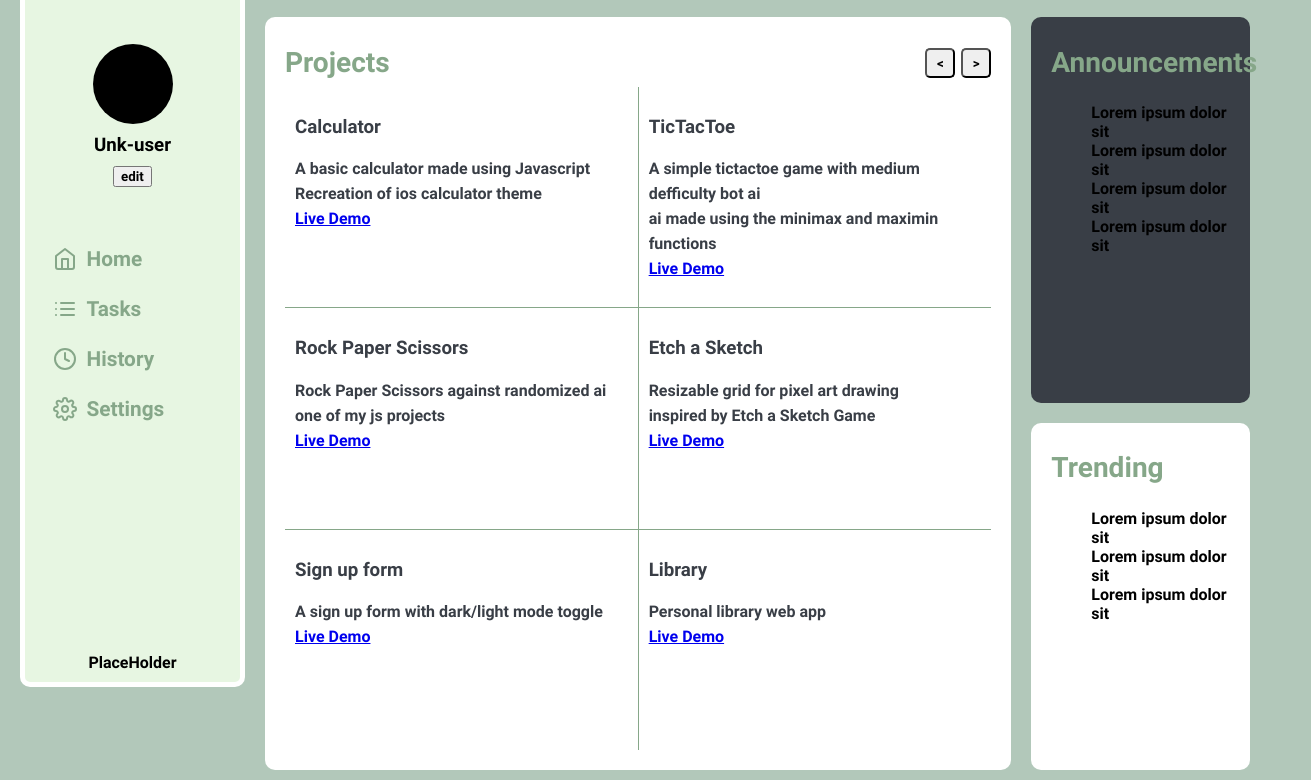
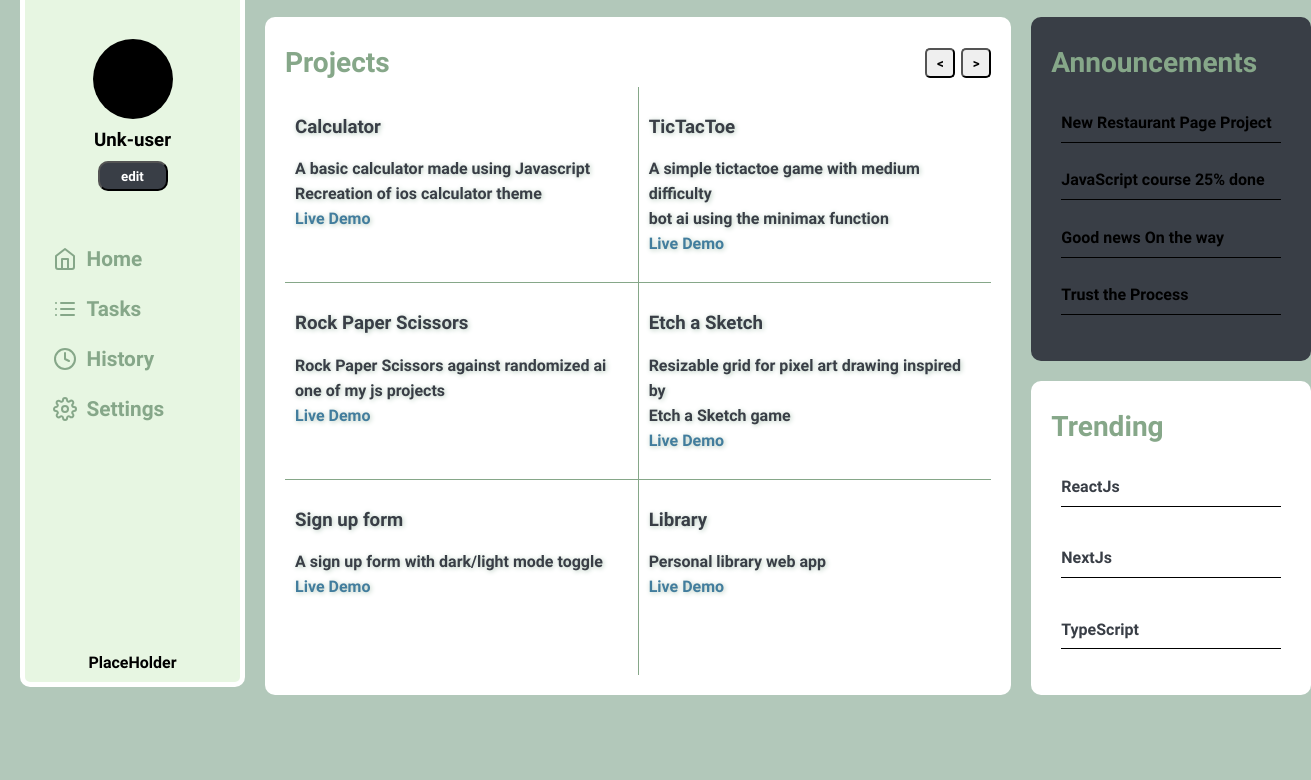
Before and after one commit to unk-user/admin-dashboard, a plain HTML site: page index.html in a window 1280 px wide. Shown: the part 93-873 px from the top of the page, 1311 px wide, since content can reach past the window. After the commit the page ends 800 px from the top, so only its background shows below. Drawn offline with Linux system fonts and the light colour scheme.

Commit message:
update css

```diff
--- a/index.html
+++ b/index.html
@@ -52,40 +52,40 @@
                     <h3>Calculator</h3>
                     <p>A basic calculator made using Javascript<br>
                         Recreation of ios calculator theme<br>
-                        <a href="https://unk-user.github.io/calculator/">Live Demo</a>
+                        <a href="https://unk-user.github.io/calculator/" class="projectLink">Live Demo</a>
                     </p>
                 </div>
                 <div id="card-2" class="project">
                     <h3>TicTacToe</h3>
-                    <p>A simple tictactoe game with medium defficulty bot ai<br>
-                    ai made using the minimax and maximin functions<br>
-                    <a href="https://unk-user.github.io/tictactoe/">Live Demo</a>
+                    <p>A simple tictactoe game with medium difficulty<br>
+                        bot ai using the minimax function<br>
+                    <a href="https://unk-user.github.io/tictactoe/" class="projectLink">Live Demo</a>
                     </p>
                 </div>
                 <div id="card-3" class="project">
                     <h3>Rock Paper Scissors</h3>
                     <p>Rock Paper Scissors against randomized ai<br>
                     one of my js projects<br>
-                    <a href="https://unk-user.github.io/RPS/">Live Demo</a>
+                    <a href="https://unk-user.github.io/RPS/" class="projectLink">Live Demo</a>
                     </p>
                 </div>
                 <div id="card-4" class="project">
                     <h3>Etch a Sketch</h3>
-                    <p>Resizable grid for pixel art drawing<br>
-                    inspired by Etch a Sketch Game<br>
-                    <a href="https://unk-user.github.io/Etch-a-Sketch">Live Demo</a>
+                    <p>Resizable grid for pixel art drawing inspired by<br>
+                        Etch a Sketch game<br>
+                    <a href="https://unk-user.github.io/Etch-a-Sketch" class="projectLink">Live Demo</a>
                     </p>
                 </div>
                 <div id="card-5" class="project">
                     <h3>Sign up form</h3>
                     <p>A sign up form with dark/light mode toggle<br>
-                    <a href="https://unk-user.github.io/Form">Live Demo</a>
+                    <a href="https://unk-user.github.io/Form" class="projectLink">Live Demo</a>
                     </p>
                 </div>
                 <div id="card-6" class="project">
                     <h3>Library</h3>
                     <p>Personal library web app<br>
-                    <a href="https://unk-user.github.io/library">Live Demo</a>
+                    <a href="https://unk-user.github.io/library" class="projectLink">Live Demo</a>
                     </p>
                 </div>
             </div>
@@ -94,21 +94,21 @@
             <div class="cardHeader">
                 <h3>Announcements</h3>
             </div>
-            <ul>
-                <li id="announcement-1" class="announcement">Lorem ipsum dolor sit</li>
-                <li id="announcement-2" class="announcement">Lorem ipsum dolor sit</li>
-                <li id="announcement-3" class="announcement">Lorem ipsum dolor sit</li>
-                <li id="announcement-4" class="announcement">Lorem ipsum dolor sit</li>
+            <ul class="cardList">
+                <li id="announcement-1" class="cardItem typeTwo">New Restaurant Page Project</li>
+                <li id="announcement-2" class="cardItem typeTwo">JavaScript course 25% done</li>
+                <li id="announcement-3" class="cardItem typeTwo">Good news On the way</li>
+                <li id="announcement-4" class="cardItem typeTwo">Trust the Process</li>
             </ul>
         </div>
         <div id="trending" class="card">
             <div class="cardHeader">
                 <h3>Trending</h3>
             </div>
-            <ul>
-                <li id="trend-1" class="trend">Lorem ipsum dolor sit</li>
-                <li id="trend-2" class="trend">Lorem ipsum dolor sit</li>
-                <li id="trend-3" class="trend">Lorem ipsum dolor sit</li>
+            <ul class="cardList">
+                <li id="trend-1" class="cardItem typeOne">ReactJs</li>
+                <li id="trend-2" class="cardItem typeOne">NextJs</li>
+                <li id="trend-3" class="cardItem typeOne">TypeScript</li>
             </ul>
         </div>
     </main>
--- a/styles.css
+++ b/styles.css
@@ -4,6 +4,7 @@
     --background: #B2C8BA;
     --primary: #86A789;
     --secondary: #393E46;
+    --contrast-color: #427D9D;
 }
 html * {
     font-family: RobotoBold;
@@ -105,6 +106,13 @@ li{
 #announcements {
     background-color: var(--secondary);
 }
+#edit-profile {
+    background-color: var(--secondary);
+    color: var(--main);
+    width: 70px;
+    height: 30px;
+    border-radius: 10px;
+}
 .cardHeader {
     width: 100%;
     height: 50px;
@@ -137,7 +145,8 @@ li{
 .project {
     background-color: var(--main);
     padding: 10px;
-    color: var(--secondary)
+    color: var(--secondary);
+    text-shadow: 1px 1px 5px var(--background);
 }
 .project p {
     line-height: 25px;
@@ -176,6 +185,10 @@ li{
     color: var(--primary);
     display: flex;
     align-items: center;
+    transition: 0.3s;
+}
+.nav-item a:hover {
+    transform: scale(1.1);
 }
 .nav-item svg {
     margin-right: 10px;
@@ -192,6 +205,25 @@ li{
 .card {
     display: flex;
     flex-direction: column;
+    width: 240px;
+}
+.projectLink {
+    text-decoration: none;
+    color: var(--contrast-color);
+}
+.cardList {
+    display: flex;
+    flex-direction: column;
+    justify-content: space-between;
+    padding: 10px;
+    height: 80%;
+}
+.cardItem {
+    height: 1.8rem;
+    border-bottom: 1px solid black;
+}
+.typeOne {
+    color: var(--secondary);
 }
 @font-face {
     font-family: RobotoBold;
```
